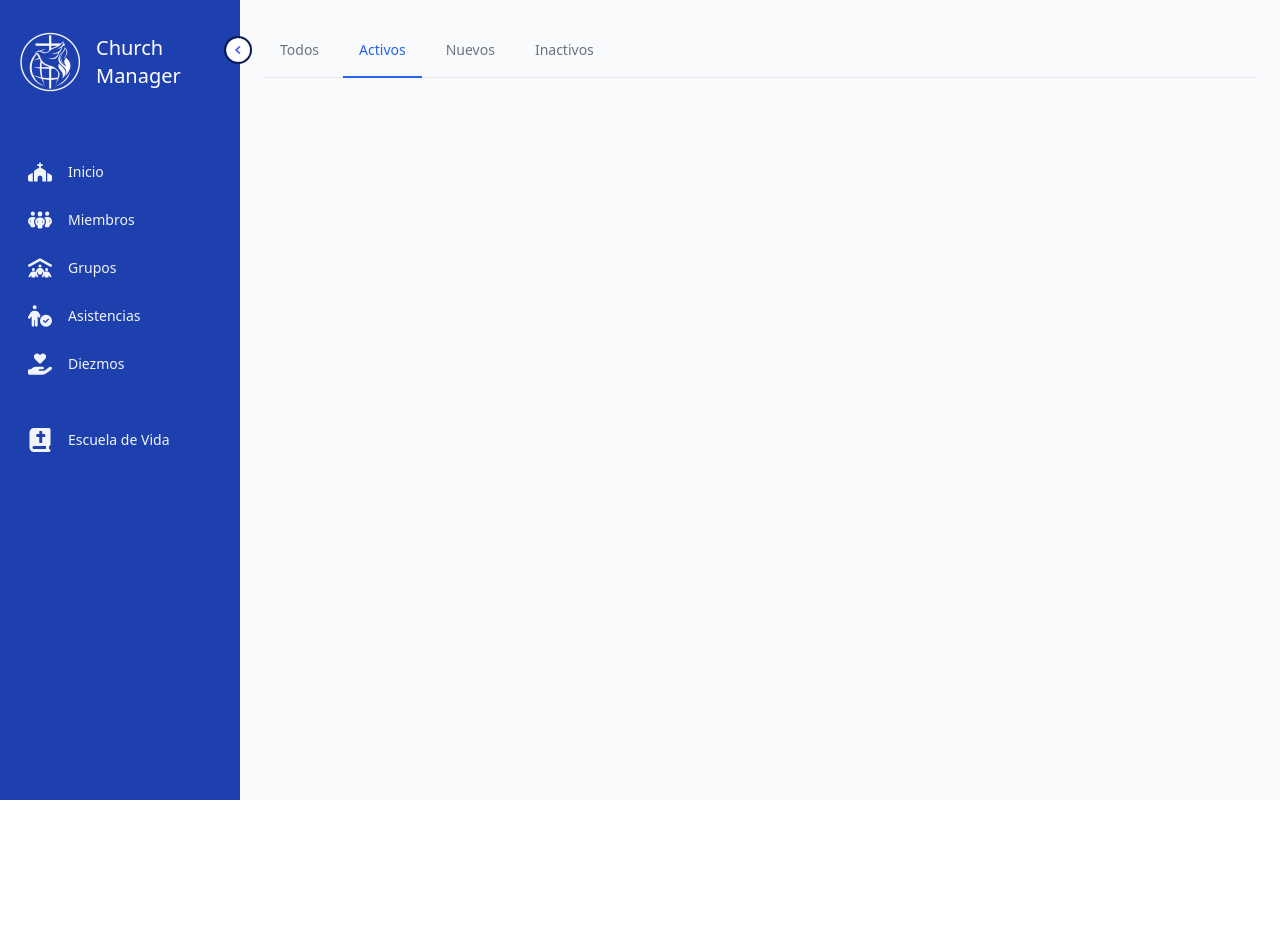
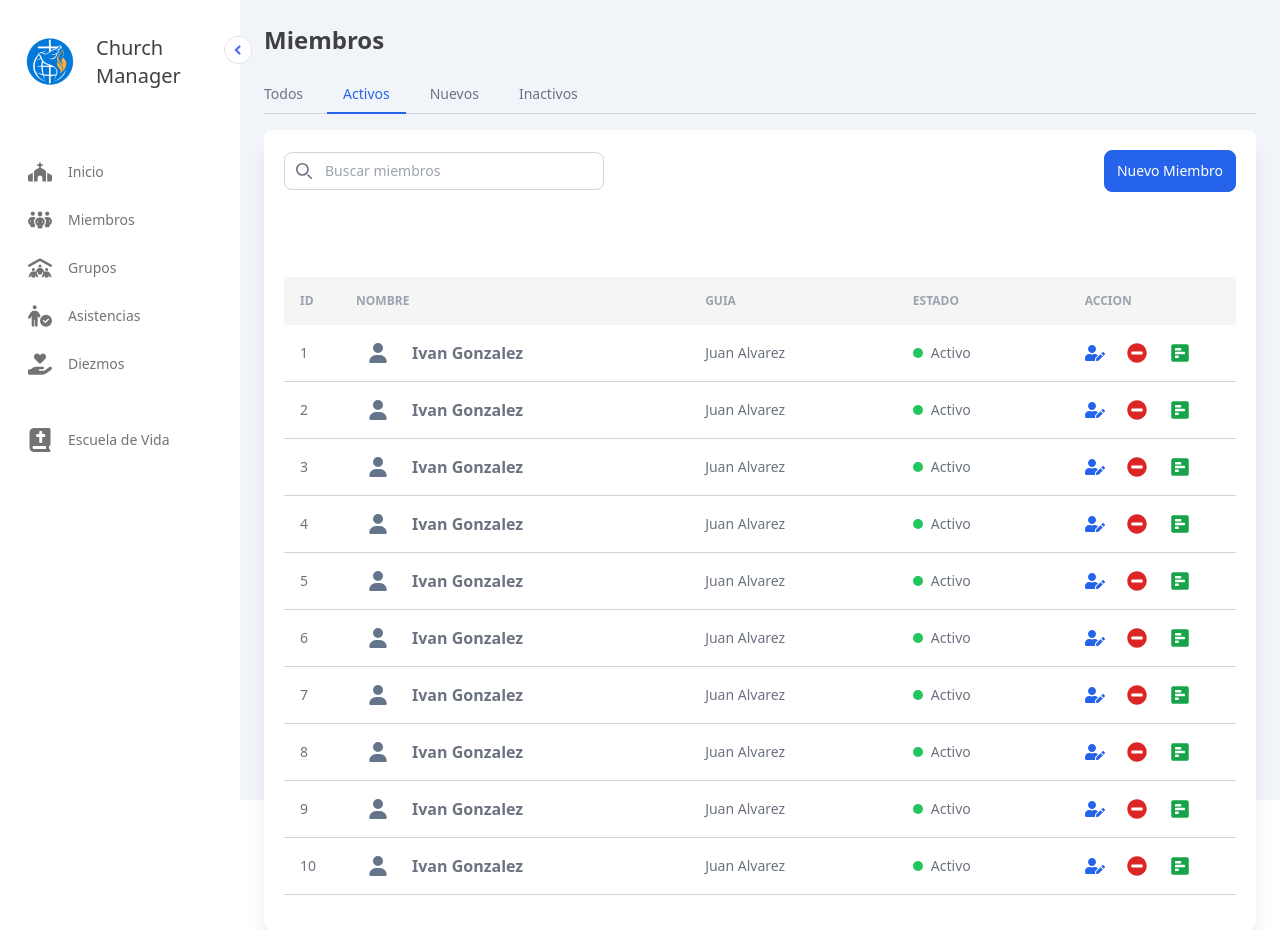
Before and after one commit to matiasfmartz/church-manager, a React (Vite) app: page /miembros in a window 1280 px wide. Before the commit the page ends 800 px from the top, so only its background shows below. Built offline with nearby package versions, Linux system fonts and the light colour scheme.

Commit message:
add members section tabs

```diff
--- a/src/App.jsx
+++ b/src/App.jsx
@@ -11,7 +11,7 @@ const App = () => {
   return (
     <div className="flex">
       <SideBar />
-      <div className="flex-1 p-6 bg-slate-50 h-screen">
+      <div className="flex-1 p-6 bg-slate-100 h-screen">
         <Routes>
           <Route element={<Home />} path="/" />
           <Route element={<Members />} path="/miembros" />
--- a/src/components/Members/Members.jsx
+++ b/src/components/Members/Members.jsx
@@ -1,15 +1,15 @@
-import { Routes, Route } from "react-router-dom"
-import AllMembers from "./All/AllMembers";
 import Tab from "../Shared/Tab";
+import Board from "../Shared/Board";
 
 const Members = () => {
 
     return (
         <>
-            <Tab />
-            {/* <Routes>
-
-            </Routes> */}
+            <div className="h-screen">
+                <h1 className="text-2xl font-semibold text-neutral-700">Miembros</h1>
+                <Tab />
+                <Board/>
+            </div>
         </>
     )
 }
--- a/src/components/Shared/Board.jsx
+++ b/src/components/Shared/Board.jsx
@@ -8,15 +8,8 @@ const Board = () => {
 
     return (
         <div className="h-full relative shadow-xl sm:rounded-lg p-5 bg-white">
-            <div className="h-1/5">
-                <h1 className="text-2xl font-semibold ">Miembros</h1>
-                <div className="flex items-center justify-between flex-column md:flex-row flex-wrap space-y-4 md:space-y-0 py-4 bg-white dark:bg-light-900">
-                    <div>
-                        <button id="dropdownActionButton" data-dropdown-toggle="dropdownAction" className="inline-flex items-center text-white bg-blue-600 font-medium rounded-lg text-sm px-3 py-1.5 hover:bg-white hover:text-blue-600 hover:border hover:border-blue-600" type="button">
-                            <span className="sr-only">Nuevo Miembro</span>
-                            Nuevo Miembro
-                        </button>
-                    </div>
+            <div className="h-1/6">
+                <div className="flex items-center justify-between flex-column md:flex-row flex-wrap space-y-4 md:space-y-0 pb-4 bg-white">
                     <label for="table-search" className="sr-only">Search</label>
                     <div className="relative">
                         <div className="absolute inset-y-0 rtl:inset-r-0 start-0 flex items-center ps-3 pointer-events-none">
@@ -26,12 +19,18 @@ const Board = () => {
                         </div>
                         <input type="text" id="table-search-users" className="block p-2 ps-10 text-sm text-black-100 border border-gray-300 rounded-lg w-80" placeholder="Buscar miembros" />
                     </div>
+                    <div>
+                        <button id="dropdownActionButton" data-dropdown-toggle="dropdownAction" className="inline-flex items-center text-white bg-blue-600 font-medium rounded-lg text-sm px-3 py-2.5 border border-blue-600 hover:bg-white hover:text-blue-600" type="button">
+                            <span className="sr-only">Nuevo Miembro</span>
+                            Nuevo Miembro
+                        </button>
+                    </div>
                 </div>
             </div>
 
-            <div className="overflow-hidden hover:overflow-auto h-4/5">
-                <table className="h-full w-full text-sm text-left rtl:text-right text-gray-500 dark:text-gray-400">
-                    <thead className="h-full text-xs text-gray-400 uppercase bg-neutral-100">
+            <div className="h-5/6 overflow-auto">
+                <table className="w-full text-sm text-left rtl:text-right text-gray-500 dark:text-gray-400">
+                    <thead className="h-full text-xs text-gray-400 uppercase bg-stone-100">
                         <tr>
                             <th scope="col" className="p-4">
                                 ID
--- a/src/components/Shared/Tab.jsx
+++ b/src/components/Shared/Tab.jsx
@@ -3,25 +3,25 @@ import { Link } from 'react-router-dom'
 
 const Tab = () => {
   return (
-    <div class="border-b border-gray-200 dark:border-gray-700">
+    <div class=" mt-5 mb-4 border-b border-gray-300">
         <ul class="flex flex-wrap -mb-px text-sm font-medium text-center text-gray-500 dark:text-gray-400">
             <li class="me-2">
-                <Link to="/miembros/" class="inline-flex items-center justify-center p-4 border-b-2 border-transparent rounded-t-lg hover:text-gray-600 hover:border-gray-300 dark:hover:text-gray-300 group">
+                <Link to="/miembros/" class="inline-flex items-center justify-center py-2 pr-4 border-b-2 border-transparent rounded-t-lg group">
                     Todos
                 </Link>
             </li>
             <li class="me-2">
-                <Link to="/miembros/" class="inline-flex items-center justify-center p-4 text-blue-600 border-b-2 border-blue-600 rounded-t-lg active dark:text-blue-500 dark:border-blue-500 group" aria-current="page">
+                <Link to="/miembros/" class="inline-flex items-center justify-center py-2 px-4 text-blue-600 border-b-2 border-blue-600 rounded-t-lg active dark:text-blue-500 dark:border-blue-500 group" aria-current="page">
                     Activos
                 </Link>
             </li>
             <li class="me-2">
-                <Link to="/miembros/" class="inline-flex items-center justify-center p-4 border-b-2 border-transparent rounded-t-lg hover:text-gray-600 hover:border-gray-300 dark:hover:text-gray-300 group">
+                <Link to="/miembros/" class="inline-flex items-center justify-center py-2 px-4 border-b-2 border-transparent rounded-t-lg group">
                     Nuevos
                 </Link>
             </li>
             <li class="me-2">
-                <Link to="/miembros/" class="inline-flex items-center justify-center p-4 border-b-2 border-transparent rounded-t-lg hover:text-gray-600 hover:border-gray-300 dark:hover:text-gray-300 group">
+                <Link to="/miembros/" class="inline-flex items-center justify-center py-2 px-4 border-b-2 border-transparent rounded-t-lg group">
                     Inactivos
                 </Link>
             </li>
--- a/src/components/SideBar.jsx
+++ b/src/components/SideBar.jsx
@@ -10,12 +10,12 @@ const SideBar = () => {
         <div
         className={` ${
           open ? "w-60" : "w-20 "
-        } bg-blue-800 h-screen p-5  pt-8 relative duration-300`}
+        } bg-white h-screen p-5 border-neutral-300 pt-8 relative duration-300`}
       >
         <img
           src="./src/assets/control.png"
           className={`absolute cursor-pointer -right-3 top-9 w-7 border-dark-purple
-           border-2 rounded-full  ${!open && "rotate-180"}`}
+           border-1 rounded-full  ${!open && "rotate-180"}`}
           onClick={() => setOpen(!open)}
         />
         <Link className="flex gap-x-4 items-center" to="/">
@@ -26,7 +26,7 @@ const SideBar = () => {
             }`}
           />
           <h1
-            className={`text-white origin-left font-medium text-xl duration-200 ${
+            className={`text-neutral-700 origin-left font-medium text-xl duration-200 ${
               !open && "scale-0"
             }`}
           >
@@ -35,7 +35,7 @@ const SideBar = () => {
         </Link>
         <ul className="pt-6">
             <Link
-              className="flex  rounded-md p-2 cursor-pointer hover:bg-light-white text-slate-100 text-sm items-center gap-x-4
+              className="flex  rounded-md p-2 cursor-pointer hover:bg-blue-600 hover:text-white text-neutral-500 text-sm items-center gap-x-4
                 mt-9" to="/"
             >
               <FaChurch className="size-6"/>
@@ -45,7 +45,7 @@ const SideBar = () => {
             </Link>
 
             <Link
-              className="flex  rounded-md p-2 cursor-pointer hover:bg-light-white text-slate-100 text-sm items-center gap-x-4
+              className="flex  rounded-md p-2 cursor-pointer hover:bg-blue-600 hover:text-white text-neutral-500 text-sm items-center gap-x-4
                 mt-2" to="/miembros"
             >
               <FaPeopleGroup className="size-6"/>
@@ -55,7 +55,7 @@ const SideBar = () => {
             </Link>
 
             <Link
-              className="flex  rounded-md p-2 cursor-pointer hover:bg-light-white text-slate-100 text-sm items-center gap-x-4
+              className="flex  rounded-md p-2 cursor-pointer hover:bg-blue-600 hover:text-white text-neutral-500 text-sm items-center gap-x-4
                 mt-2" to="/grupos"
             >
               <FaPeopleRoof className="size-6"/>
@@ -65,7 +65,7 @@ const SideBar = () => {
             </Link>
 
             <Link
-              className="flex  rounded-md p-2 cursor-pointer hover:bg-light-white text-slate-100 text-sm items-center gap-x-4
+              className="flex  rounded-md p-2 cursor-pointer hover:bg-blue-600 hover:text-white text-neutral-500 text-sm items-center gap-x-4
                 mt-2" to="/asistencias"
             >
               <FaPersonCircleCheck className="size-6"/>
@@ -75,7 +75,7 @@ const SideBar = () => {
             </Link>
 
             <Link
-              className="flex  rounded-md p-2 cursor-pointer hover:bg-light-white text-slate-100 text-sm items-center gap-x-4
+              className="flex  rounded-md p-2 cursor-pointer hover:bg-blue-600 hover:text-white text-neutral-500 text-sm items-center gap-x-4
                 mt-2" to="/diezmos"
             >
               <FaHandHoldingHeart className="size-6"/>
@@ -85,7 +85,7 @@ const SideBar = () => {
             </Link>
 
             <Link
-              className="flex  rounded-md p-2 cursor-pointer hover:bg-light-white text-slate-100 text-sm items-center gap-x-4
+              className="flex  rounded-md p-2 cursor-pointer hover:bg-blue-600 hover:text-white text-neutral-500 text-sm items-center gap-x-4
                 mt-9" to="/escuela-de-vida"
             >
               <FaBookBible className="size-6"/>
```
Also changed, not shown: src/assets/mda.png.
